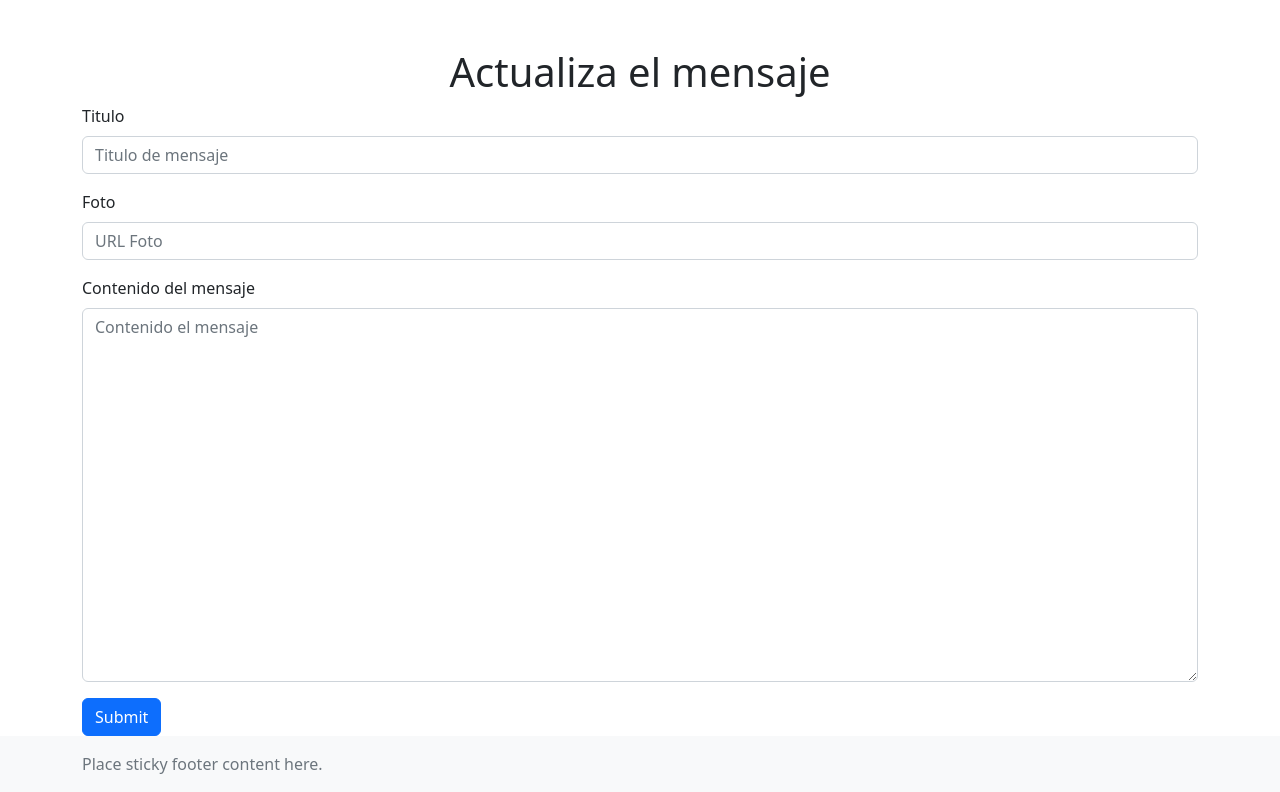
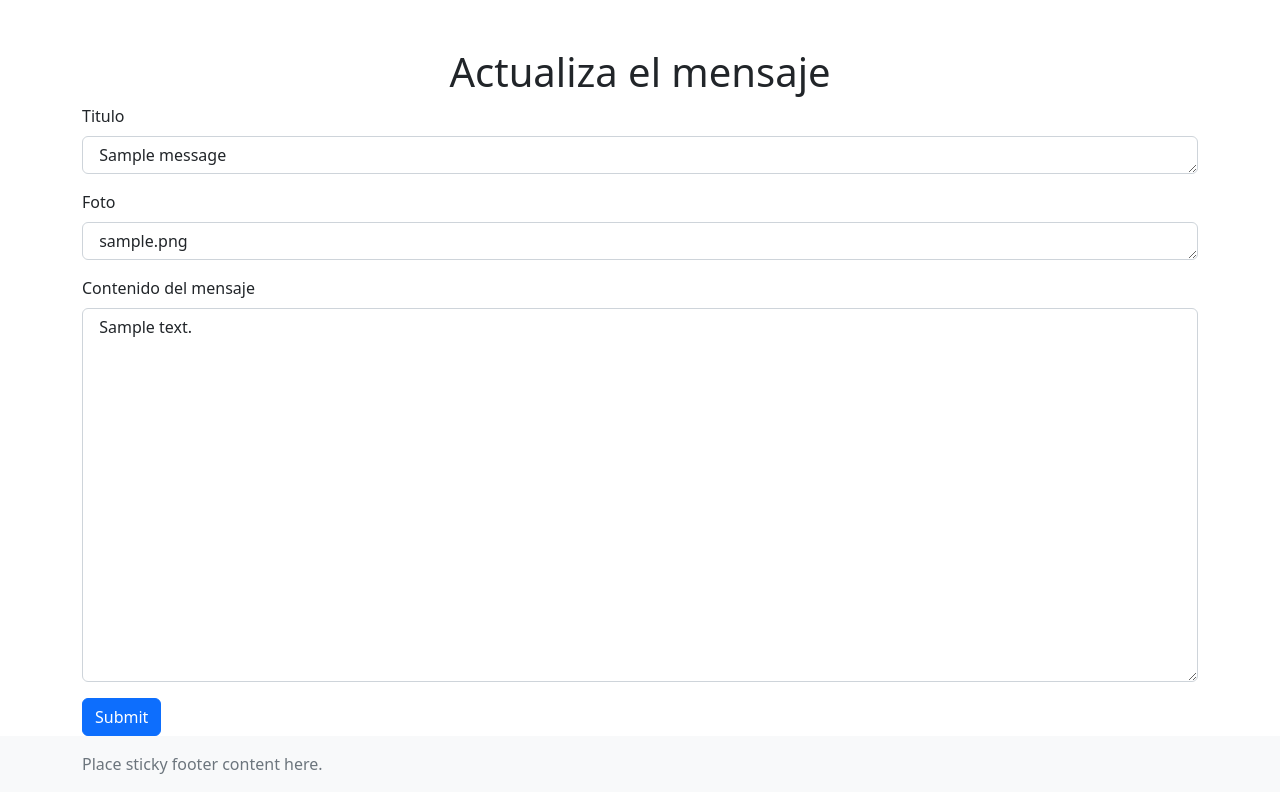
Before and after one commit to Nicomuga/flask_bootstrap, a Flask app: page /1/update in a window 1280 px wide. Shown: the part 56-848 px from the top of the page. Run offline with Flask 2, Linux system fonts and the light colour scheme; tables that the repository leaves empty hold one stand-in row (values such as "Sample post"); some libraries are stand-ins or nearby versions.

Commit message:
precarga de content, picture y title en update.html

```diff
--- a/app.py
+++ b/app.py
@@ -6,7 +6,7 @@ from flask_migrate import Migrate
 
 app = Flask(__name__)
 app.config['SECRET_KEY'] = 'cualquier cosa'
-app.config['SQLALCHEMY_DATABASE_URI'] = 'postgresql://muga:5543@localhost:5432/flask_bootstrap'
+app.config['SQLALCHEMY_DATABASE_URI'] = 'postgresql://postgres:5543@localhost:5432/flask_bootstrap'
 
 db = SQLAlchemy(app)
 migrate = Migrate(app,db)
--- a/templates/index.html
+++ b/templates/index.html
@@ -21,10 +21,12 @@
             <h3 class="card-title">{{ message['title'] }}</h3>
             <p class="card-text">{{ message['content'] }}</p>
             <a href="{{ url_for('update', id = message.id)}}">actualizar</a>
+
             <form action="{{url_for('delete')}}" method="post" onsubmit ="return confirm('tai seguro?')" class="d-inline">
               <input type="hidden" name="id" value="{{message.id}}">
               <input type="submit" value="Eliminar" class="btn btn-danger">
             </form>
+
           </div>
       </div>
     </div>
--- a/templates/update.html
+++ b/templates/update.html
@@ -7,15 +7,13 @@
   <form method="post">
     <div class="mb-3">
         <label for="title" class="form-label">Titulo</label>
-        <input type="text" name="title" id="title"
-        placeholder="Titulo de mensaje"
-        value="{{ request.form['title'] }}" class="form-control"></input>
+        <textarea name="title" id="title" cols="30" rows="1" value="{{ request.form['title'] }}" class="form-control" > {{ message['title'] }}</textarea>
     </div>
 
     <div class="mb-3">
         <label for="picture" class="form-label">Foto</label>
-        <input type="text" name="picture" id="picture" placeholder="URL Foto"
-        value="{{ request.form['picture'] }}" class="form-control"></input>
+        <textarea name="picture" id="picture" cols="50" rows="1" value="{{ request.form['picture'] }}" class="form-control" > {{ message['picture'] }}</textarea>
+
     </div>
 
     <div class="mb-3">
@@ -24,7 +22,8 @@
         placeholder="Contenido el mensaje"
         rows="15"
         cols="60"
-        class="form-control"  >{{ request.form['content'] }}</textarea>
+        class="form-control"
+        value="{{ request.form['content'] }}" > {{ message['content'] }} </textarea>
     </div>
 
     <button type="submit" class="btn btn-primary">Submit</button>
```
Also changed, not shown: 1 other file. Lines whose indentation alone changed are shown as unchanged.
